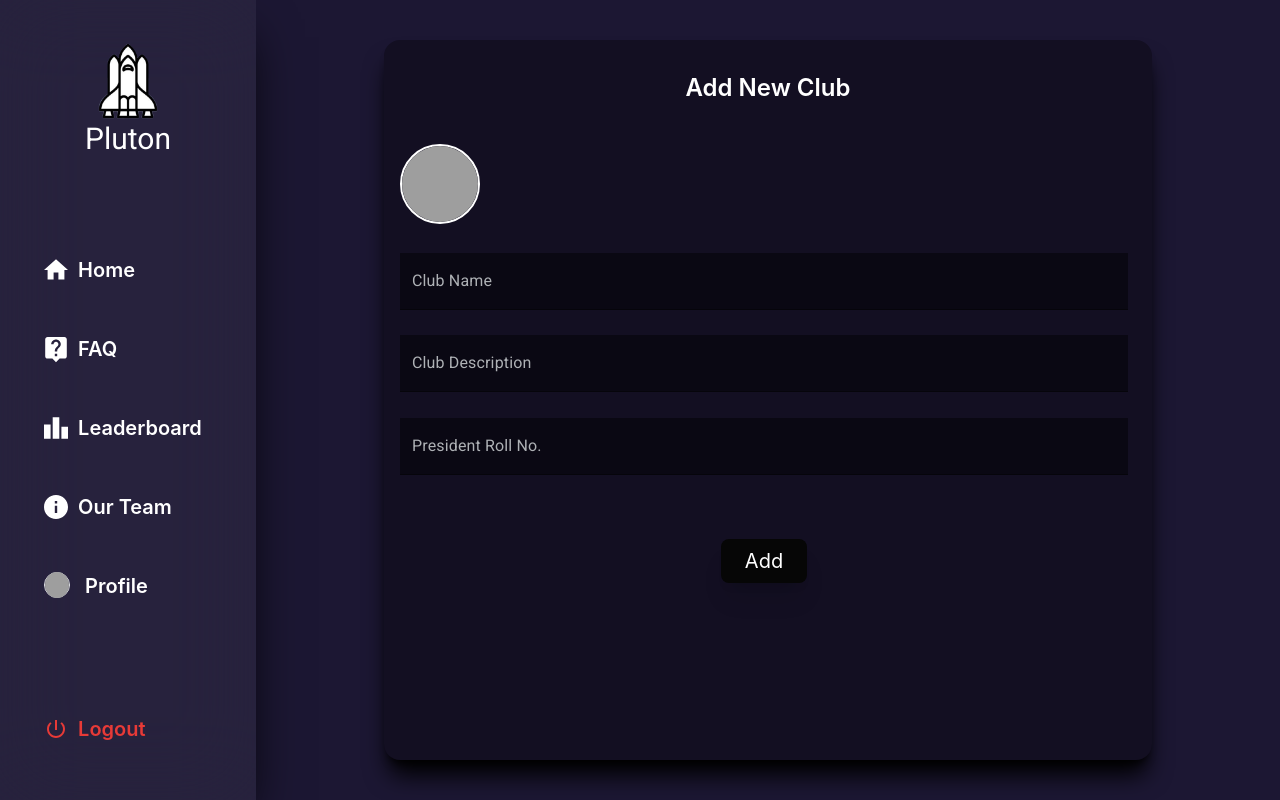
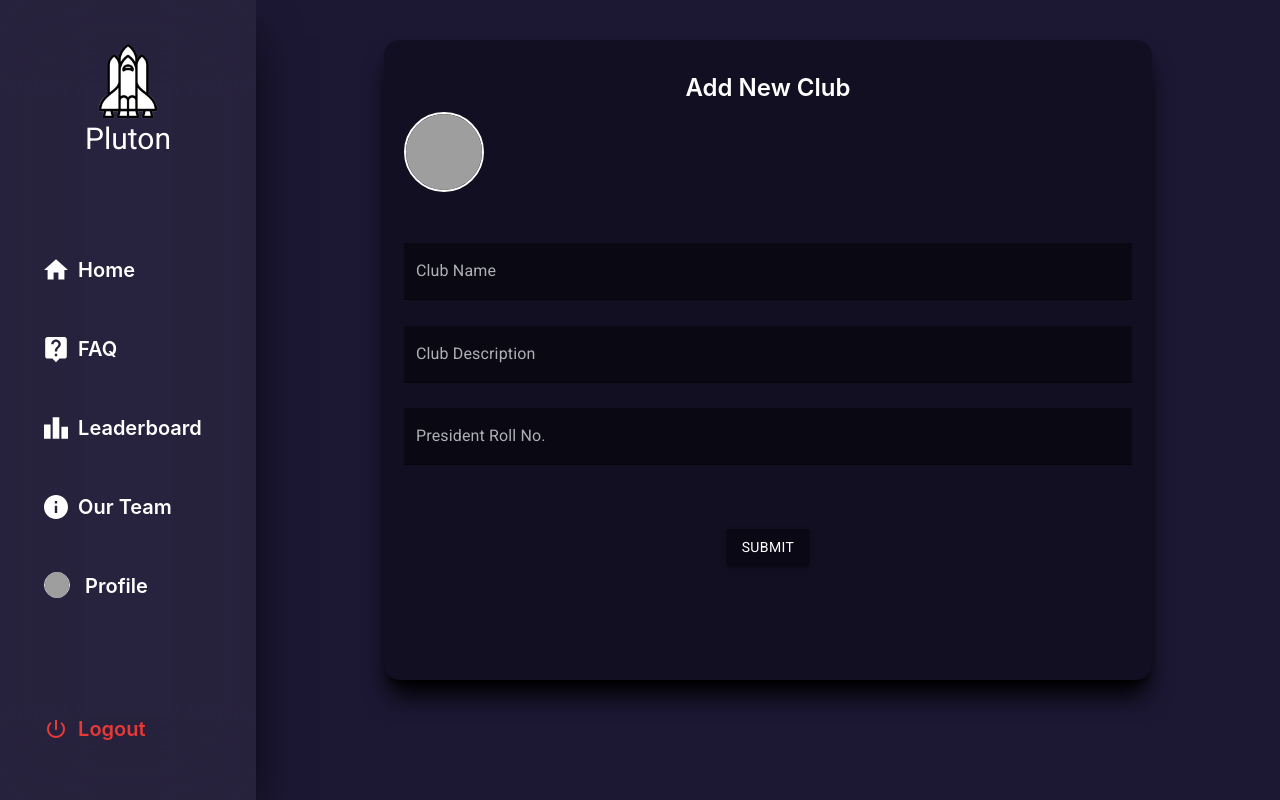
Before and after one commit to anantbansa1/ProjectPluton, a React (Create React App) app: page /addclub in a window 1280 px wide. Built offline with nearby package versions, Linux system fonts and the light colour scheme; no server answers; sample sign-in values are in the browser's storage; grey boxes are pictures that could not be loaded.

Commit message:
ahdhdhdsfs

```diff
--- a/src/components/pages/Addnewclub.js
+++ b/src/components/pages/Addnewclub.js
@@ -6,7 +6,7 @@ import { ThemeProvider } from '@mui/material';
 import { useState, useCallback, useRef, useEffect } from 'react';
 import SirfPencil from "../Images/SirfPencil.jpg";
 import { db } from "../../firebase";
-import { onSnapshot, collection, addDoc, doc, getDoc, updateDoc, setDoc, query, where, getDocs } from 'firebase/firestore';
+import { onSnapshot, collection, addDoc, doc, getDoc, updateDoc, setDoc, query, where, getDocs, QuerySnapshot } from 'firebase/firestore';
 import { getStorage, uploadBytes, ref, getDownloadURL } from "firebase/storage";
 import ReactCrop from "react-image-crop";
 import Dialog from "@mui/material/Dialog";
@@ -35,7 +35,7 @@ const allowedExtensions = ["jpg"];
 export default function Addnewclub(props) {
   const [profile, setprofile] = useState(true);
   const [open, setOpen] = React.useState(false);
-  const [ClubImage, setclubimage] = useState('https://firebasestorage.googleapis.com/v0/b/pluton-684e6.appspot.com/o/images%2Fgroup-default-pic.png?alt=media&token=fd5eddbc-91ab-42db-aee1-1fbd89bcc0d8');
+  const [ClubImage, setclubimage] = useState('https://firebasestorage.googleapis.com/v0/b/pluton-684e6.appspot.com/o/Screenshot%202023-08-14%20at%203.02.08%20PM.png?alt=media&token=dfd92663-aaa6-4068-93b7-1735b1569339');
   const [upImg, setUpImg] = useState(ClubImage);
   // const [imageError, setimageerror] = useState('');
   // const [successMessage, setSuccessMessage] = useState('')
@@ -50,24 +50,28 @@ export default function Addnewclub(props) {
   const [Presidentrollno, setpresidentrollno] = useState('')
   const profileinput = React.useRef();
   const [Loading, setLoading] = useState(false);
-  const [imageurl, setimageurl] = useState('https://firebasestorage.googleapis.com/v0/b/pluton-684e6.appspot.com/o/images%2Fgroup-default-pic.png?alt=media&token=fd5eddbc-91ab-42db-aee1-1fbd89bcc0d8');
+  //const [imageurl, setimageurl] = useState('https://firebasestorage.googleapis.com/v0/b/pluton-684e6.appspot.com/o/Screenshot%202023-08-14%20at%203.02.08%20PM.png?alt=media&token=dfd92663-aaa6-4068-93b7-1735b1569339');
   const [canvasref, setcanvasref] = useState()
   const [etype, setetype] = useState("success");
   const [message, setmessage] = useState("Successfully Added!");
   const [openalert, setopenalert] = useState(false);
   const [imagecheck1, setimagecheck1] = useState(false)
   const [imagecheck2, setimagecheck2] = useState(false)
+  const [imagecheck3, setimagecheck3] = useState(false)
+  const [clubid, setclubid] = useState(null)
 
   function setCanvasImage(image, canvas, crop) {
     if (!crop || !canvas || !image) {
       return;
     }
+    setimagecheck2(true)
     const scaleX = image.naturalWidth / image.width;
     const scaleY = image.naturalHeight / image.height;
     const ctx = canvas.getContext("2d");
     const pixelRatio = window.devicePixelRatio;
     canvas.width = crop.width * pixelRatio * scaleX;
     canvas.height = crop.height * pixelRatio * scaleY;
+    console.log("here", canvas.width, canvas.height)
     ctx.setTransform(pixelRatio, 0, 0, pixelRatio, 0, 0);
     ctx.imageSmoothingQuality = "high";
     ctx.drawImage(
@@ -84,21 +88,21 @@ export default function Addnewclub(props) {
   }
 
   const handleNewClub = async () => {
-      if(clubName=='' || clubDescription=='' || Presidentrollno==''){
+    if (clubName == '' || clubDescription == '' || Presidentrollno == '') {
       setmessage("No field can be empty before adding club")
       setetype("error")
       setopenalert(true)
     }
-      else{
+    else {
       const docRef = doc(db, "user", `${Presidentrollno}`)
       const docSnap = await getDoc(docRef)
       if (docSnap.exists()) {
-        if(clubName.indexOf("%")==-1){
-          const q = query(collection(db, "clubs"), where("name", "==", `${clubName.toLowerCase()}`));
+        if (clubName.indexOf("%") == -1) {
+          const q = query(collection(db, "clubs"), where("lowercasename", "==", `${clubName.toLowerCase()}`));
           const querySnapshot = await getDocs(q);
           console.log(querySnapshot)
-          if(querySnapshot.empty){
-            if(imagecheck1 && imagecheck2){
+          if (querySnapshot.empty) {
+            if (imagecheck1 && imagecheck2 && imagecheck3) {
               setLoading(true)
               await addNewclub()
               await makeclubadmin()
@@ -107,27 +111,30 @@ export default function Addnewclub(props) {
               setmessage("Club added :)")
               setetype("success")
               setopenalert(true)
+              setimagecheck1(false)
+              setimagecheck2(false)
+              setimagecheck3(false)
             }
-            else{
-              if(imagecheck1){
-                setmessage("You must save changes to uploaded picture")
+            else {
+              if (!imagecheck1) {
+                setmessage("You must upload a picture")
                 setetype("error")
                 setopenalert(true)
               }
-              else{
-                setmessage("You must upload a picture")
+              else {
+                setmessage("You must crop correctly and save changes to cropped picture")
                 setetype("error")
                 setopenalert(true)
               }
             }
           }
-          else{
+          else {
             setmessage("A club with this name already exists!")
             setetype("error")
             setopenalert(true)
           }
         }
-        else{
+        else {
           setmessage("Club Name can not contain '%' ")
           setetype("error")
           setopenalert(true)
@@ -142,8 +149,9 @@ export default function Addnewclub(props) {
       setclubdescription('')
       setclubimage('https://firebasestorage.googleapis.com/v0/b/pluton-684e6.appspot.com/o/images%2Fgroup-default-pic.png?alt=media&token=fd5eddbc-91ab-42db-aee1-1fbd89bcc0d8')
       setpresidentrollno('')
-      setimageurl('https://firebasestorage.googleapis.com/v0/b/pluton-684e6.appspot.com/o/images%2Fgroup-default-pic.png?alt=media&token=fd5eddbc-91ab-42db-aee1-1fbd89bcc0d8')
-  }}
+      //setimageurl('https://firebasestorage.googleapis.com/v0/b/pluton-684e6.appspot.com/o/images%2Fgroup-default-pic.png?alt=media&token=fd5eddbc-91ab-42db-aee1-1fbd89bcc0d8')
+    }
+  }
 
   const makeclubadmin = async () => {
     const docRef = doc(db, "user", `${Presidentrollno}`, "clubs", `${clubName}`)
@@ -153,12 +161,8 @@ export default function Addnewclub(props) {
 
   }
 
-  const uploadImage = async()=>{
-
-  }
 
   const addNewclub = async () => {
-
     console.log(canvasref)
     const storage = getStorage()
     canvasref.toBlob((blob) => {
@@ -181,7 +185,16 @@ export default function Addnewclub(props) {
             coverimage: "https://firebasestorage.googleapis.com/v0/b/pluton-684e6.appspot.com/o/cover.jpg?alt=media&token=4c48d4ed-e7ff-4cac-b3f9-919863e73930",
             lowercasename: clubName.toLowerCase()
           };
-          addDoc(collectionRef, payload).then(data => console.log("hello"))
+          addDoc(collectionRef, payload).then((docref) => {
+            const collectionRef = doc(db, "clubs", `${docref.id}`, "members", `${Presidentrollno}`)
+            const payload = {
+            }
+            setDoc(collectionRef, payload)
+            console.log("member added")
+          }
+
+          )
+
         })
       })
     }, 'image/jpg')
@@ -199,9 +212,10 @@ export default function Addnewclub(props) {
         const Imageuse = canvas.toDataURL("image/png");
         setclubimage(Imageuse);
       }, "image/png");
+      setimagecheck3(true)
     }
     setcanvasref(previewCanvasRef.current)
-    setimagecheck2(true)
+
 
   }
   const onSelectFile = (e) => {
@@ -227,7 +241,7 @@ export default function Addnewclub(props) {
     setOpen(false);
   };
 
-  const handleclose = ()=>{
+  const handleclose = () => {
     setopenalert(false)
   }
 
@@ -235,13 +249,13 @@ export default function Addnewclub(props) {
   return (
     <div>
       <Navbar></Navbar>
-      <div className="ml-[20vw] max-md:ml-[15vw] mt-10">
-        <div className=" mx-auto w-[60vw] text-center max-md:w-[75vw] h-[90vh] bg-[#130f22] shadow-xl rounded-2xl max-md:py-4 py-8 px-4 shadow-black text-white text-2xl">
-          <div className="flex flex-col items-start h-[60vh] max-[414px]:h-[80vh] ">
-            <div className="mx-auto h-[5vh] w-[40vh] min-[375px]:w-[30vh] min-[375px]:mb-[5vh] font-semibold ">
+      <div className="ml-[20vw] max-md:ml-[15vw] mt-10  max-md:content-center">
+        <div className="flex justify-center mx-auto w-[60vw] text-center max-md:w-[75vw] h-[80vh] bg-[#130f22] shadow-xl rounded-2xl max-md:py-4 py-8 px-4 shadow-black text-white text-2xl">
+          <div className="flex flex-col min-lg:items-start max-md:items-center h-[60vh] max-[414px]:h-[40vh]">
+            <div className="mx-auto h-[5vh] w-[40vh] min-[375px]:w-[30vh] font-semibold mb-2 max-md:mb-6">
               Add New Club
             </div>
-            <div className="flex flex-col h-[30vw] w-[40vw] min-[414px]:h-[15vh] items-start object-fill mb-4">
+            <div className="flex flex-col h-[40vw] w-[40vw] min-[414px]:h-[10vh] max-md:flex-row min-lg:items-start max-md:justify-center object-fill min-lg:mb-6 max-md:mb-6 ">
               <button
                 onClick={handleClickOpen}
                 onMouseOut={(e) => {
@@ -250,7 +264,7 @@ export default function Addnewclub(props) {
                 onMouseOver={(e) => {
                   setprofile(false);
                 }}
-                className=" h-[5w] w-[5vw] self-start min-w-[80px] min-h-[80px] object-cover rounded-[50%] "
+                className=" h-[5w] w-[5vw] self-start min-w-[80px] min-h-[80px] object-cover rounded-[50%]"
               >
                 {profile === false ? (
                   <img
@@ -266,9 +280,10 @@ export default function Addnewclub(props) {
                   />
                 )}
               </button>
+              <br />
             </div>
-            <div className="flex flex-col max-[414px]:justify-center max-[414px]:w-[60vw] h-[65vh] max-[414px]:mt-[25vw] max-[414px]:h-[10vh] ">
-              <div className="mt-[1vw]">
+            <div className="flex flex-col max-[414px]:justify-center max-[414px]:w-[60vw] h-[65vh] max-[414px]:mt-[25vw] max-[414px]:h-[10vh] mt-[2vw]">
+              <div className="max-[375px]:mt-[5vw] mt-[2vw]">
                 <ThemeProvider theme={theme}>
                   <TextField
                     onChange={(e) => {
@@ -330,7 +345,7 @@ export default function Addnewclub(props) {
                     id="myfilled-name"
                     label="Club Description"
                     variant="filled"
-                    color="secondary"
+                    color="grey"
                     inputProps={{
                       style: {
                         height: "3vh",
@@ -367,7 +382,7 @@ export default function Addnewclub(props) {
                     id="myfilled-name"
                     label="President Roll No."
                     variant="filled"
-                    color="secondary"
+                    color="grey"
                     inputProps={{
                       style: {
                         height: "3vh ",
@@ -377,19 +392,37 @@ export default function Addnewclub(props) {
                   />
                 </ThemeProvider>
               </div>
-              <button
+              {/* <button
+
+                className="bg-[#060606]  shadow-xl rounded-lg px-6 py-2 self-center mt-[8vh] text-xl text-[#FFFFFF] hover:bg-opacity-50 ">
+                BUTTON
+              </button> */}
+              <div className='self-center mt-[8vh]'>
+                <Button
+                  variant="contained"
+                  color="primary"
                   onClick={(e) => {
                     handleNewClub();
                   }}
-                className="bg-[#060606] max-[414px]:self-center shadow-xl rounded-lg px-6 py-2 self-center mt-[8vh] text-xl text-[#FFFFFF] hover:bg-opacity-50 ">
-                Add
-              </button>
-
+                  sx={{
+                    background: "#0A0815",
+                    color: "white",
+                    borderColor: "#0A0815",
+                    // borderRadius: "15px",
+                    "&:hover": {
+                      background: "#0A0815",
+                      borderColor: "#0A0815",
+                      color: "white",
+                    },
+                  }}
+                >
+                  SUBMIT
+                </Button>
+              </div>
 
             </div>
           </div>
         </div>
-
       </div>
 
       <Dialog
@@ -423,7 +456,7 @@ export default function Addnewclub(props) {
               onChange={(c) => setCrop(c)}
               ruleOfThirds={true}
               circularCrop={true}
-              onComplete={(c) => setCompletedCrop(c)}
+              onComplete={(c) => { setCompletedCrop(c); }}
             />
             <div className="flex my-1 justify-between">
               <Button
```
Lines whose indentation alone changed are shown as unchanged.
